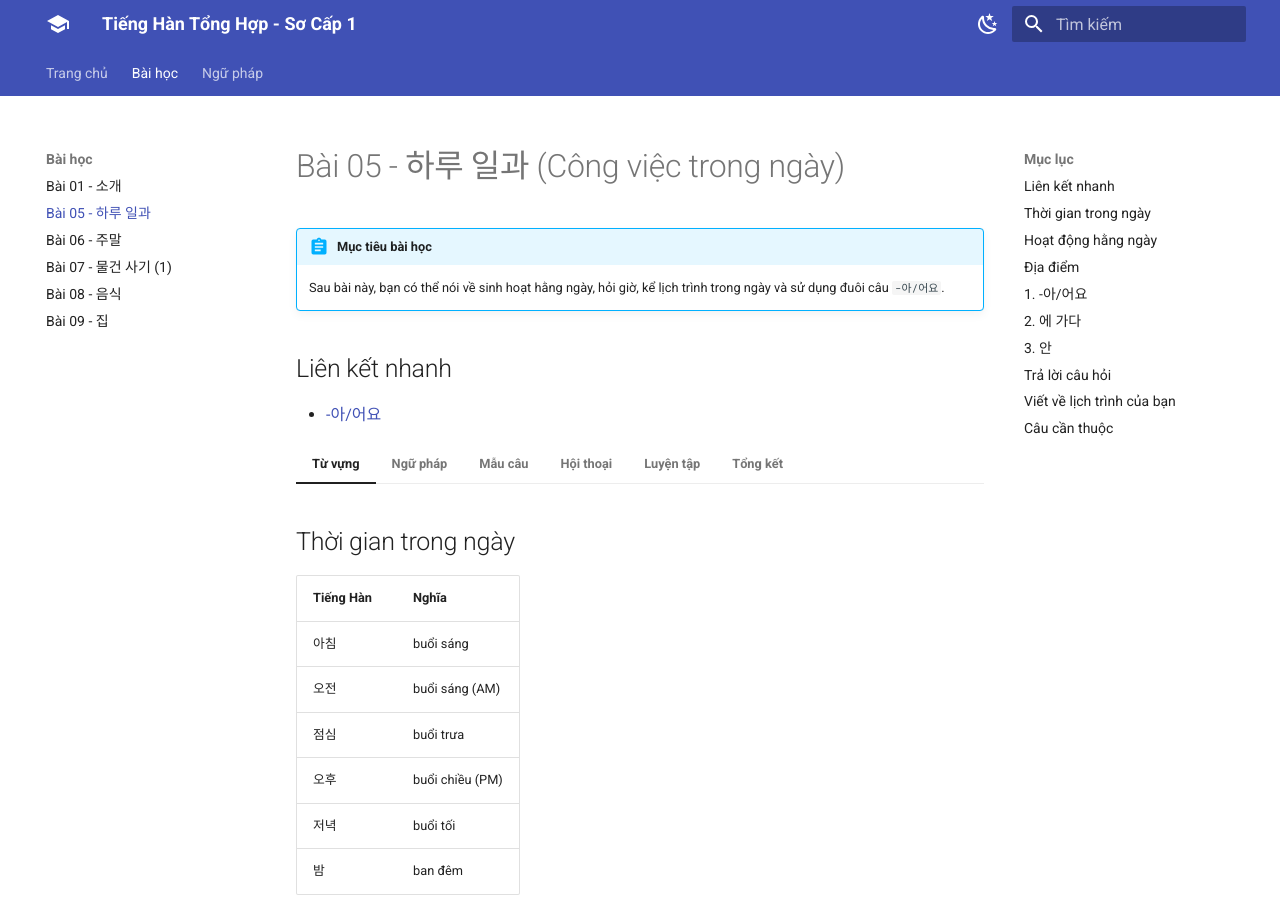
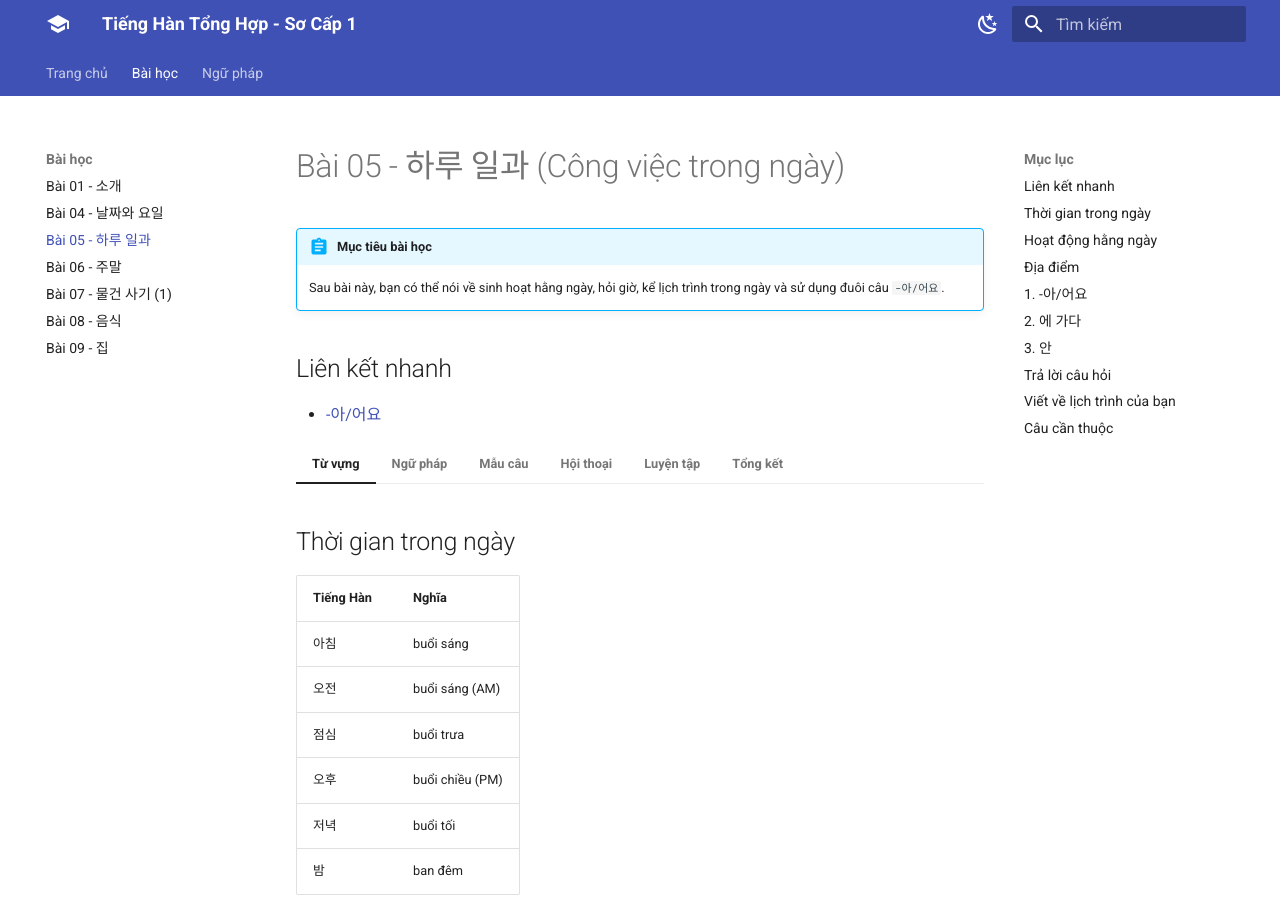
Before and after one commit to toanGa/tienghan-quyen1, an MkDocs documentation site: the page built from docs/lessons/bai-05.md, in a window 1280 px wide and 900 px high. Built offline with MkDocs 1.6.1 and Material for MkDocs 9.7.7, drawn with Linux system fonts in a browser that asks for light colours.

Commit message:
Add lesson 04 and Sino Korean numbers to navigation

```diff
--- a/mkdocs.yml
+++ b/mkdocs.yml
@@ -62,6 +62,7 @@
   - Trang chủ: index.md
   - Bài học:
       - Bài 01 - 소개: lessons/bai-01.md
+      - Bài 04 - 날짜와 요일: lessons/bai-04.md
       - Bài 05 - 하루 일과: lessons/bai-05.md
       - Bài 06 - 주말: lessons/bai-06.md
       - Bài 07 - 물건 사기 (1): lessons/bai-07.md
@@ -71,6 +72,7 @@
       - 입니다: grammar/imnida.md
       - 입니까?: grammar/imnikka.md
       - 은/는: grammar/eun-neun.md
+      - Số Hán Hàn: grammar/sino-korean-numbers.md
       - "-아/어요": grammar/a-eoyo.md
       - "-았/었어요": grammar/past-tense-aeosseoyo.md
       - 하고: grammar/hago.md
```
